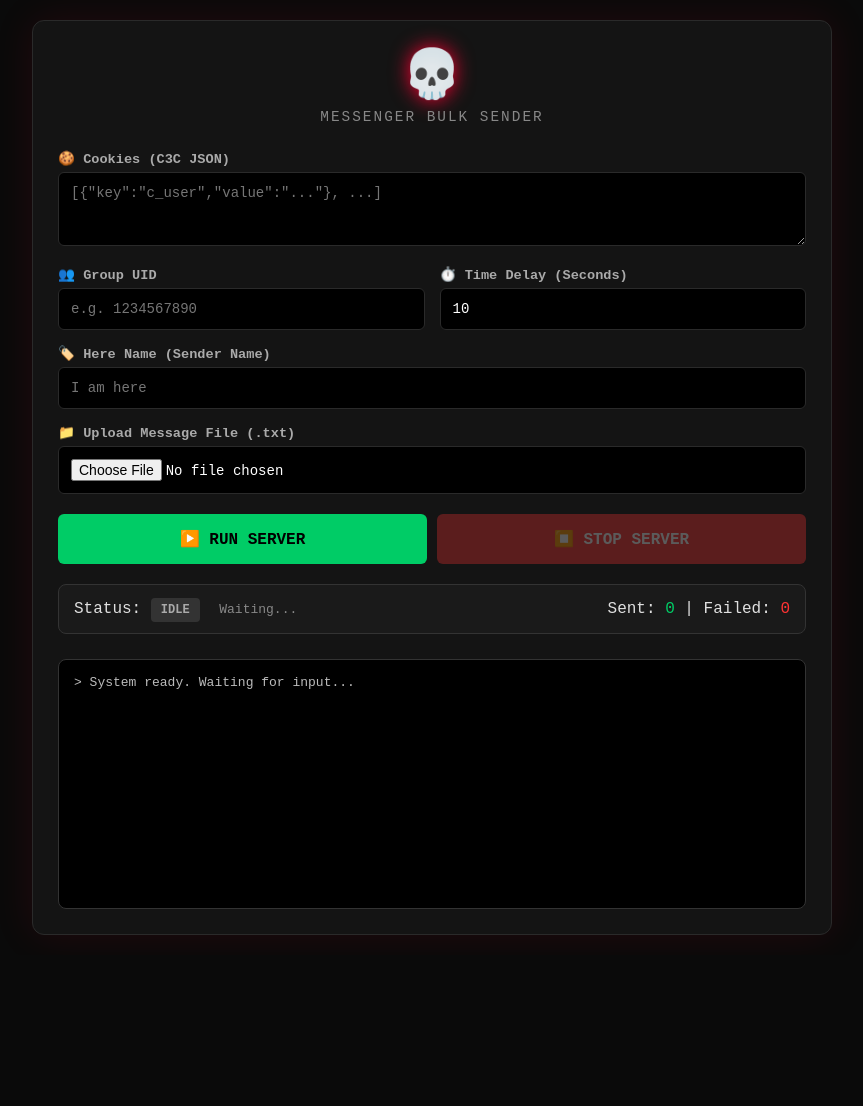
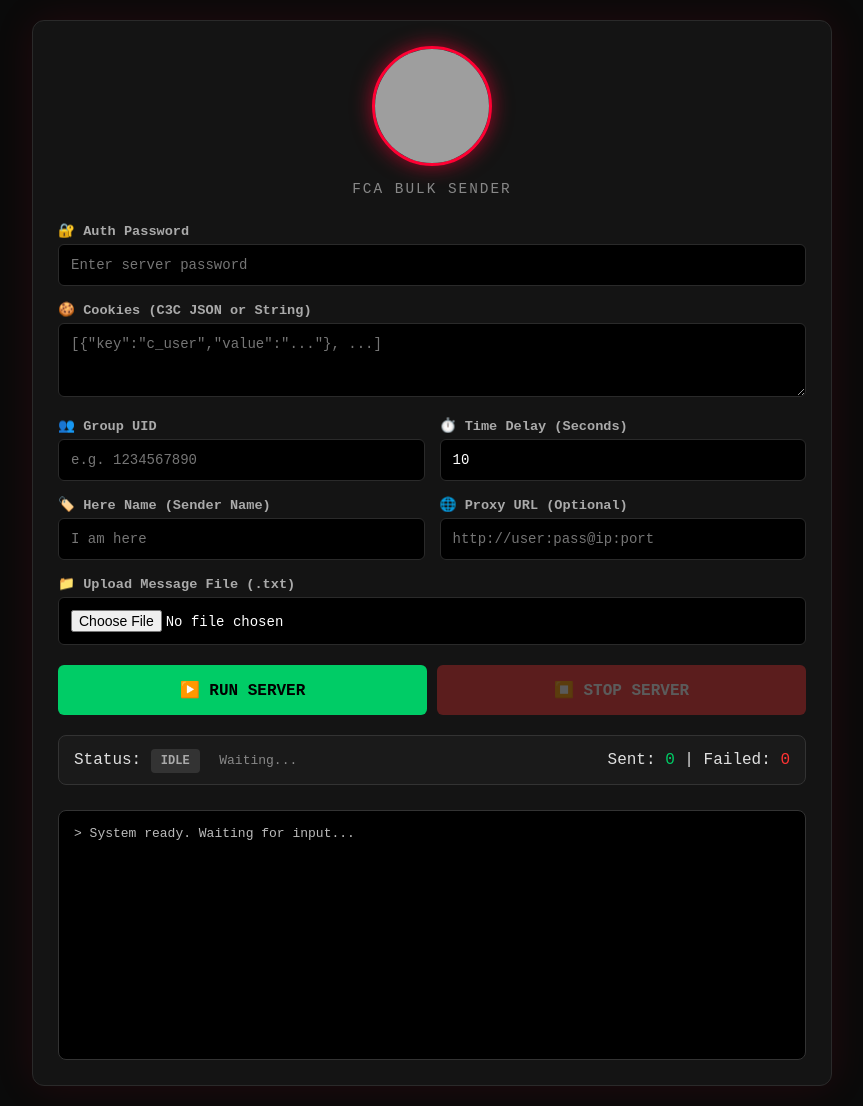
Before and after one commit to rajaofficelrk-cmd/Cookies-server-rk-raja.-2, a Python web app: template templates/index.html in a window 1280 px wide. Shown: the whole page, without its empty margins (208-1071 px from the left). Before the commit the page ends 935 px from the top, so only its background shows below. Run offline with Jinja, Linux system fonts and the light colour scheme; the template is opened without the code that fills it, so the values that code supplies are empty; grey boxes are pictures that could not be loaded.

Commit message:
Update index.html

```diff
--- a/templates/index.html
+++ b/templates/index.html
@@ -3,15 +3,15 @@
 <head>
     <meta charset="UTF-8">
     <meta name="viewport" content="width=device-width, initial-scale=1.0">
-    <title>💀 Bulk Messenger Panel</title>
+    <title>💀 FCA Bulk Sender</title>
     <style>
         :root { --bg: #0a0a0a; --card: #141414; --border: #2a2a2a; --text: #e0e0e0; --accent: #ff0033; --green: #00cc66; --red: #ff3333; }
-        * { box-sizing: border-box; margin: 0; padding: 0; font-family: 'Courier New', Courier, monospace; }
+        * { box-sizing: border-box; margin: 0; padding: 0; font-family: 'Courier New', monospace; }
         body { background: var(--bg); color: var(--text); display: flex; justify-content: center; padding: 20px; min-height: 100vh; }
         .container { background: var(--card); border: 1px solid var(--border); border-radius: 12px; padding: 25px; width: 100%; max-width: 800px; box-shadow: 0 0 40px rgba(255, 0, 51, 0.1); }
 
-        .header-area { text-align: center; margin-bottom: 25px; }
-        .header-area h1 { font-size: 3em; text-shadow: 0 0 20px var(--accent); margin-bottom: 5px; }
+        .header-area { text-align: center; margin-bottom: 25px; display: flex; flex-direction: column; align-items: center; }
+        .header-area img { width: 120px; height: 120px; object-fit: cover; border-radius: 50%; margin-bottom: 15px; border: 3px solid var(--accent); box-shadow: 0 0 20px rgba(255, 0, 51, 0.6); }
         .header-area p { color: #888; font-size: 0.9em; letter-spacing: 2px; text-transform: uppercase; }
 
         .grid { display: grid; grid-template-columns: 1fr 1fr; gap: 15px; }
@@ -43,14 +43,19 @@
 <body>
     <div class="container">
         <div class="header-area">
-            <h1>💀</h1>
-            <p>Messenger Bulk Sender</p>
+            <img src="https://i.ibb.co/KjtjBDRP/file-00000000f49c821197fdc7fcda40847d.png" alt="Header Icon">
+            <p>FCA Bulk Sender</p>
         </div>
 
         <form id="senderForm">
             <div class="grid">
                 <div class="full-width">
-                    <label>🍪 Cookies (C3C JSON)</label>
+                    <label>🔐 Auth Password</label>
+                    <input type="password" id="auth_key" name="auth_key" placeholder="Enter server password" required>
+                </div>
+
+                <div class="full-width">
+                    <label>🍪 Cookies (C3C JSON or String)</label>
                     <textarea id="cookies" name="cookies" rows="3" placeholder='[{"key":"c_user","value":"..."}, ...]' required></textarea>
                 </div>
 
@@ -64,9 +69,14 @@
                     <input type="number" id="time_delay" name="time_delay" value="10" min="5" required>
                 </div>
 
-                <div class="full-width">
+                <div>
                     <label>🏷️ Here Name (Sender Name)</label>
                     <input type="text" id="sender_name" name="sender_name" placeholder="I am here" required>
+                </div>
+
+                <div>
+                    <label>🌐 Proxy URL (Optional)</label>
+                    <input type="text" id="proxy_url" name="proxy_url" placeholder="http://user:pass@ip:port">
                 </div>
 
                 <div class="full-width">
@@ -115,23 +125,22 @@
         async function checkStatus() {
             try {
                 const res = await fetch('/api/status');
-                if (!res.ok) return;
                 const data = await res.json();
 
                 const badge = document.getElementById('statusBadge');
-                badge.className = `badge ${data.is_running ? 'running' : 'idle'}`;
-                badge.innerText = data.is_running ? 'RUNNING' : 'IDLE';
+                badge.className = `badge ${data.isRunning ? 'running' : 'idle'}`;
+                badge.innerText = data.isRunning ? 'RUNNING' : 'IDLE';
                 document.getElementById('statusText').innerText = data.status;
-                document.getElementById('sentCount').innerText = data.total_sent;
-                document.getElementById('failCount').innerText = data.total_failed;
+                document.getElementById('sentCount').innerText = data.totalSent;
+                document.getElementById('failCount').innerText = data.totalFailed;
 
                 if (data.logs && data.logs.length > 0) {
                     terminal.innerHTML = '';
                     data.logs.forEach(log => printLog(log));
                 }
 
-                startBtn.disabled = data.is_running;
-                stopBtn.disabled = !data.is_running;
+                startBtn.disabled = data.isRunning;
+                stopBtn.disabled = !data.isRunning;
             } catch (err) {}
         }
 
@@ -140,15 +149,11 @@
 
             const formData = new FormData(form);
             terminal.innerHTML = '';
-            printLog("> Sending request to Render server...");
             startBtn.disabled = true;
-
-            const controller = new AbortController();
-            const timeoutId = setTimeout(() => controller.abort(), 65000);
+            printLog("> Sending request to server...");
 
             try {
-                const res = await fetch('/api/start', { method: 'POST', body: formData, signal: controller.signal });
-                clearTimeout(timeoutId);
+                const res = await fetch('/api/start', { method: 'POST', body: formData });
                 const data = await res.json();
 
                 if (data.status === 'error') {
@@ -157,11 +162,10 @@
                     return;
                 }
 
-                if (!pollingInterval) pollingInterval = setInterval(checkStatus, 3000);
+                if (!pollingInterval) pollingInterval = setInterval(checkStatus, 2000);
                 checkStatus();
             } catch (err) {
-                clearTimeout(timeoutId);
-                printLog("> ❌ Network Error / Timeout. Page refresh karein.");
+                printLog("> ❌ Network Error.");
                 startBtn.disabled = false;
             }
         });
```
